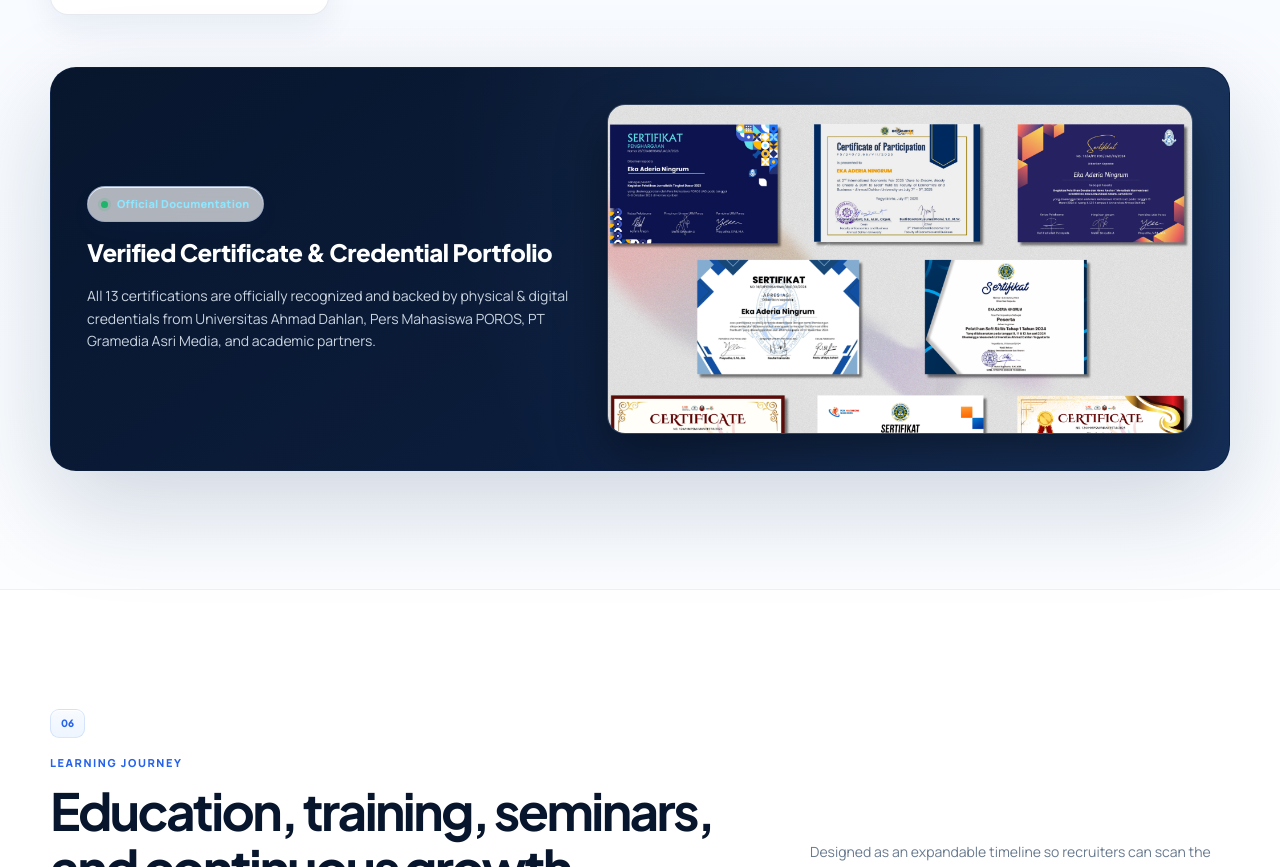
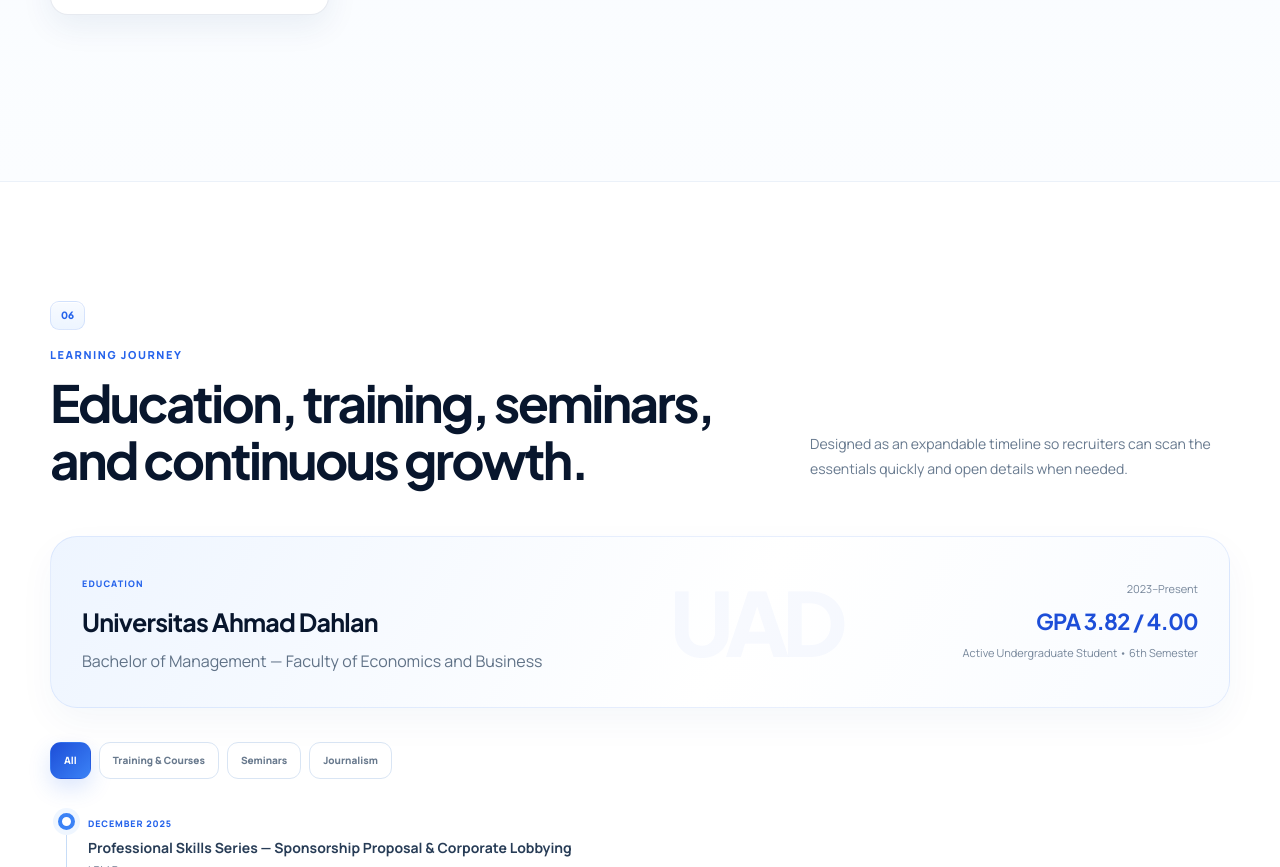
Before and after one commit to andangpurwwa/ekaaderia-portfolio, a website: page index.html in a window 1280 px wide. Shown: the part 6968-7835 px from the top of the page. Drawn offline with Linux system fonts and the light colour scheme.

Commit message:
Remove cert-showcase banner section from certificates section

```diff
--- a/index.html
+++ b/index.html
@@ -692,19 +692,7 @@
 
         </div>
 
-        <div class="cert-showcase reveal delay-1">
-          <div class="cert-showcase-info">
-            <span class="eyebrow"><span class="pulse-dot"></span> Official Documentation</span>
-            <h3>Verified Certificate & Credential Portfolio</h3>
-            <p>All 13 certifications are officially recognized and backed by physical & digital credentials from Universitas Ahmad Dahlan, Pers Mahasiswa POROS, PT Gramedia Asri Media, and academic partners.</p>
-          </div>
-          <div class="cert-showcase-visual" id="certShowcaseTrigger">
-            <img src="assets/certificates.png" alt="Eka Aderia Certificates Showcase Sheet" loading="lazy" />
-            <div class="cert-showcase-overlay">
-              <span>View Full Certificate Sheet ↗</span>
-            </div>
-          </div>
-        </div>
+
       </div>
     </section>
 
```
